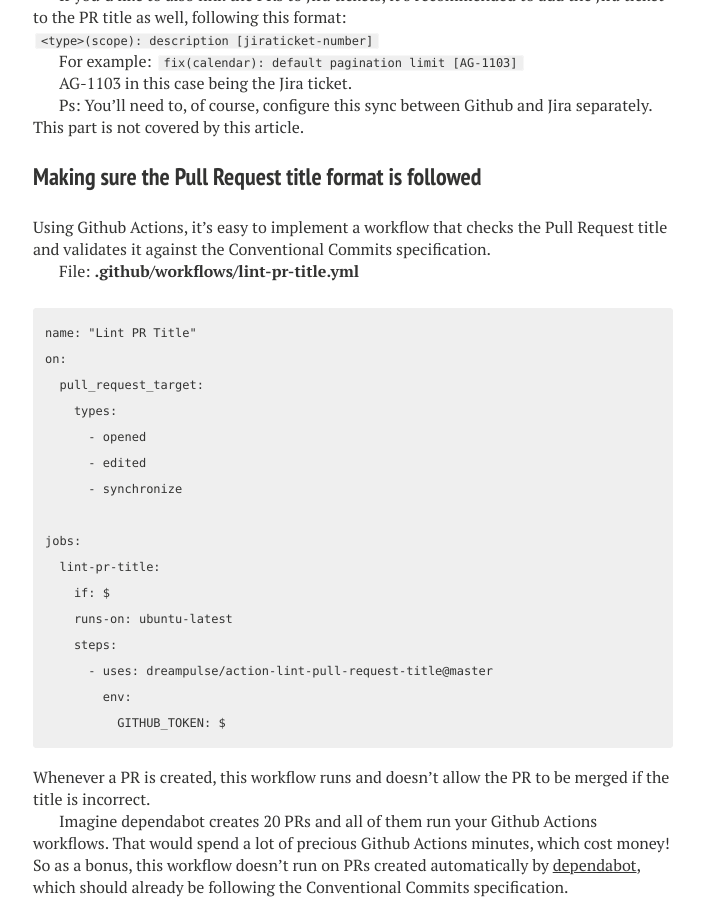
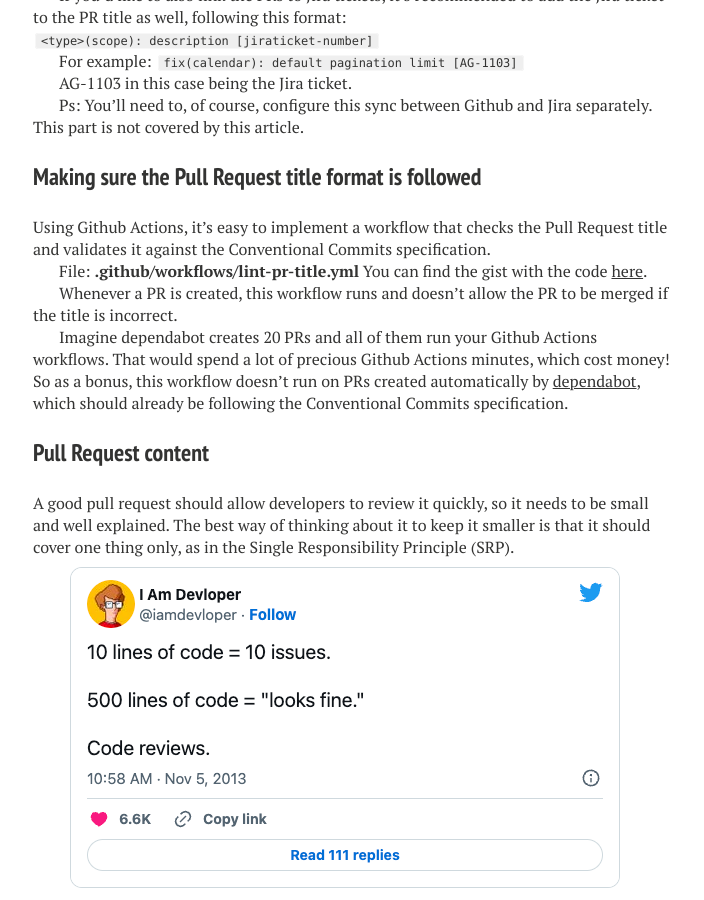
Before and after one commit to jonathas/jonathas.github.io, a Jekyll site: the page built from _posts/2023-01-15-efficient-software-release-management-with-automated-changelog-generation.md, in a window 1280 px wide and 900 px high, scrolled down 5255 px. Shown: the whole window, without its empty margins (287-991 px from the left). Built offline with Jekyll 4.4.1, drawn with Linux system fonts in a browser that asks for light colours; nearby versions of some CDN libraries; comment, search, counter and statistics services are not loaded.

Commit message:
refactor: gist with the code instead of yaml code

````diff
--- a/_posts/2023-01-15-efficient-software-release-management-with-automated-changelog-generation.md
+++ b/_posts/2023-01-15-efficient-software-release-management-with-automated-changelog-generation.md
@@ -186,25 +186,7 @@
 Using Github Actions, it's easy to implement a workflow that checks the Pull Request title and validates it against the Conventional Commits specification.
 
 File: **.github/workflows/lint-pr-title.yml**
-
-```
-name: "Lint PR Title"
-on:
-  pull_request_target:
-    types:
-      - opened
-      - edited
-      - synchronize
-
-jobs:
-  lint-pr-title:
-    if: ${{ github.actor != 'dependabot[bot]' }}
-    runs-on: ubuntu-latest
-    steps:
-      - uses: dreampulse/action-lint-pull-request-title@master
-        env:
-          GITHUB_TOKEN: ${{ secrets.GITHUB_TOKEN }}
-```
+You can find the gist with the code [here](https://gist.github.com/jonathas/0fa8c8063d8b9317a9b6e53cb7ec6450).
 
 Whenever a PR is created, this workflow runs and doesn't allow the PR to be merged if the title is incorrect.
 
````
